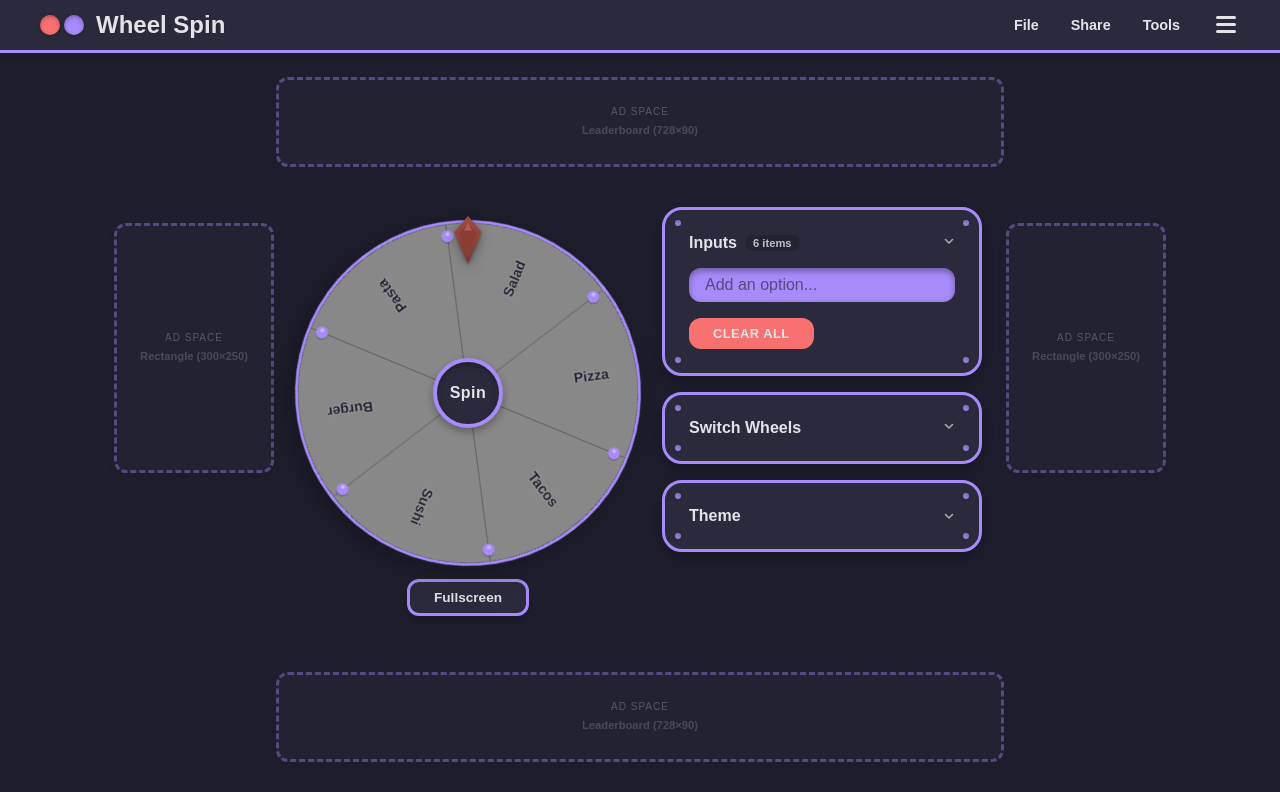
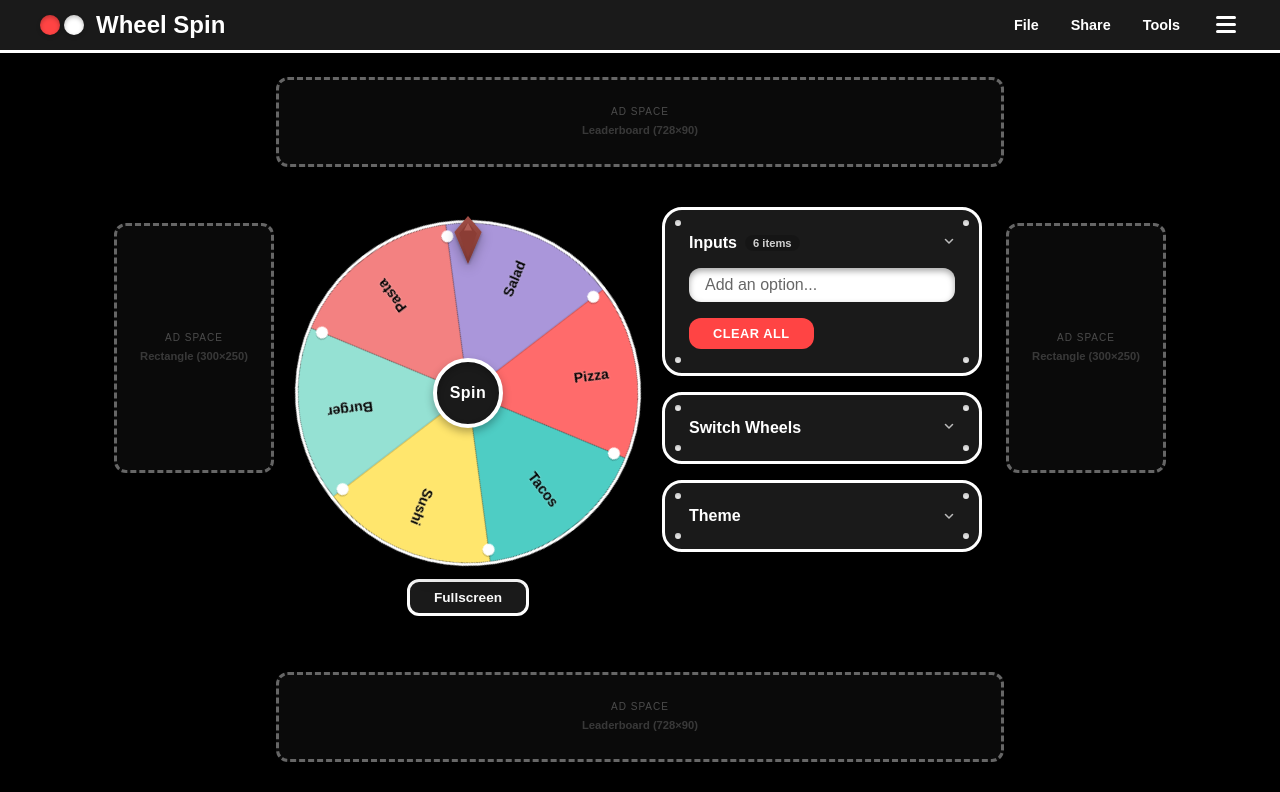
Before and after one commit to sambrott/picker-wheel, a React (Vite) app: page / in a window 1280 px wide. Shown: the top 792 px of the page. Built offline with nearby package versions, Linux system fonts and the light colour scheme; a web font is replaced by a local one.

Commit message:
Revert "Update dark/light themes with softer purple accent colors"
This reverts commit 5c522ddb64d526b8a9529d577754fc3fdf9e0acf.

```diff
--- a/src/styles/themes.css
+++ b/src/styles/themes.css
@@ -2,32 +2,42 @@
 
 /* ========================================
    THEME 1: DARK (Default - Free)
-   Soft dark with purple accent - easy on eyes
+   Monochrome black primary, white accents
    ======================================== */
 [data-theme="dark"] {
-  --color-primary-1: #1E1E2E;
-  --color-primary-2: #2A2A3C;
-  --color-primary-3: #363649;
-  --color-accent: #A78BFA;
-  --color-accent-muted: rgba(167, 139, 250, 0.7);
-  --color-background: #1E1E2E;
-  --color-surface: #2A2A3C;
-  --color-surface-dark: #16161F;
-  --color-text: #E4E4E7;
-  --color-text-dark: #1E1E2E;
-  --color-text-muted: rgba(228, 228, 231, 0.6);
-  --color-highlight: #A78BFA;
-  --color-danger: #F87171;
+  --color-primary-1: #000000;
+  --color-primary-2: #1A1A1A;
+  --color-primary-3: #2D2D2D;
+  --color-accent: #FFFFFF;
+  --color-accent-muted: rgba(255, 255, 255, 0.7);
+  --color-background: #000000;
+  --color-surface: #1A1A1A;
+  --color-surface-dark: #0A0A0A;
+  --color-text: #FFFFFF;
+  --color-text-dark: #000000;
+  --color-text-muted: rgba(255, 255, 255, 0.6);
+  --color-highlight: #FFFFFF;
+  --color-danger: #FF4444;
 
-  /* Soft colorful wheel segment colors */
-  --wheel-seg-1: #A78BFA;
-  --wheel-seg-2: #67E8F9;
-  --wheel-seg-3: #FCD34D;
-  --wheel-seg-4: #F87171;
-  --wheel-seg-5: #86EFAC;
-  --wheel-seg-6: #FDA4AF;
-  --wheel-seg-7: #93C5FD;
-  --wheel-seg-8: #FDBA74;
+  /* Grayscale wheel segment colors (default) */
+  --wheel-seg-1: #FFFFFF;
+  --wheel-seg-2: #E0E0E0;
+  --wheel-seg-3: #C0C0C0;
+  --wheel-seg-4: #A0A0A0;
+  --wheel-seg-5: #808080;
+  --wheel-seg-6: #606060;
+  --wheel-seg-7: #404040;
+  --wheel-seg-8: #303030;
+
+  /* Colorful wheel segment colors (when enabled) */
+  --wheel-color-1: #FF6B6B;
+  --wheel-color-2: #4ECDC4;
+  --wheel-color-3: #FFE66D;
+  --wheel-color-4: #95E1D3;
+  --wheel-color-5: #F38181;
+  --wheel-color-6: #AA96DA;
+  --wheel-color-7: #FCBAD3;
+  --wheel-color-8: #A8D8EA;
 
   /* No special effects */
   --glow-effect: none;
@@ -36,32 +46,42 @@
 
 /* ========================================
    THEME 2: LIGHT (Free)
-   Soft light with purple accent - easy on eyes
+   Monochrome white primary, black accents
    ======================================== */
 [data-theme="light"] {
-  --color-primary-1: #FAFAFA;
-  --color-primary-2: #F4F4F5;
-  --color-primary-3: #E4E4E7;
-  --color-accent: #7C3AED;
-  --color-accent-muted: rgba(124, 58, 237, 0.7);
-  --color-background: #FAFAFA;
-  --color-surface: #FFFFFF;
-  --color-surface-dark: #F4F4F5;
-  --color-text: #27272A;
-  --color-text-dark: #FAFAFA;
-  --color-text-muted: rgba(39, 39, 42, 0.6);
-  --color-highlight: #7C3AED;
-  --color-danger: #DC2626;
+  --color-primary-1: #FFFFFF;
+  --color-primary-2: #F5F5F5;
+  --color-primary-3: #E8E8E8;
+  --color-accent: #000000;
+  --color-accent-muted: rgba(0, 0, 0, 0.7);
+  --color-background: #FFFFFF;
+  --color-surface: #F5F5F5;
+  --color-surface-dark: #EBEBEB;
+  --color-text: #000000;
+  --color-text-dark: #FFFFFF;
+  --color-text-muted: rgba(0, 0, 0, 0.6);
+  --color-highlight: #000000;
+  --color-danger: #D32F2F;
 
-  /* Soft colorful wheel segment colors */
-  --wheel-seg-1: #8B5CF6;
-  --wheel-seg-2: #06B6D4;
-  --wheel-seg-3: #F59E0B;
-  --wheel-seg-4: #EF4444;
-  --wheel-seg-5: #22C55E;
-  --wheel-seg-6: #EC4899;
-  --wheel-seg-7: #3B82F6;
-  --wheel-seg-8: #F97316;
+  /* Grayscale wheel segment colors (default) */
+  --wheel-seg-1: #1A1A1A;
+  --wheel-seg-2: #333333;
+  --wheel-seg-3: #4D4D4D;
+  --wheel-seg-4: #666666;
+  --wheel-seg-5: #808080;
+  --wheel-seg-6: #999999;
+  --wheel-seg-7: #B3B3B3;
+  --wheel-seg-8: #CCCCCC;
+
+  /* Colorful wheel segment colors (when enabled) */
+  --wheel-color-1: #E53935;
+  --wheel-color-2: #1E88E5;
+  --wheel-color-3: #43A047;
+  --wheel-color-4: #FB8C00;
+  --wheel-color-5: #8E24AA;
+  --wheel-color-6: #00ACC1;
+  --wheel-color-7: #FFB300;
+  --wheel-color-8: #D81B60;
 
   /* No special effects */
   --glow-effect: none;
@@ -87,15 +107,25 @@
   --color-highlight: #00ffff;
   --color-danger: #ff0055;
 
-  /* Wheel segment colors - neon palette */
-  --wheel-seg-1: #00ffff;
-  --wheel-seg-2: #ff00ff;
-  --wheel-seg-3: #00ff00;
-  --wheel-seg-4: #ff0055;
-  --wheel-seg-5: #ffff00;
-  --wheel-seg-6: #ff6600;
-  --wheel-seg-7: #9900ff;
-  --wheel-seg-8: #00aaff;
+  /* Grayscale wheel segment colors */
+  --wheel-seg-1: #E0E0E0;
+  --wheel-seg-2: #C0C0C0;
+  --wheel-seg-3: #A0A0A0;
+  --wheel-seg-4: #808080;
+  --wheel-seg-5: #606060;
+  --wheel-seg-6: #505050;
+  --wheel-seg-7: #404040;
+  --wheel-seg-8: #303030;
+
+  /* Colorful wheel segment colors - neon palette */
+  --wheel-color-1: #00ffff;
+  --wheel-color-2: #ff00ff;
+  --wheel-color-3: #00ff00;
+  --wheel-color-4: #ff0055;
+  --wheel-color-5: #ffff00;
+  --wheel-color-6: #ff6600;
+  --wheel-color-7: #9900ff;
+  --wheel-color-8: #00aaff;
 
   /* Neon glow effects */
   --glow-effect: 0 0 10px currentColor, 0 0 20px currentColor, 0 0 40px currentColor;
@@ -133,14 +163,12 @@
   box-shadow:
     0 0 10px rgba(255, 0, 255, 0.2),
     0 0 20px rgba(255, 0, 255, 0.1);
-  border: 1px solid rgba(255, 0, 255, 0.3);
 }
 
 [data-theme="cyberpunk"] .tool-settings {
   box-shadow:
     0 0 10px rgba(0, 255, 255, 0.2),
     0 0 20px rgba(0, 255, 255, 0.1);
-  border: 1px solid rgba(0, 255, 255, 0.3);
 }
 
 [data-theme="cyberpunk"] .btn-primary {
@@ -170,11 +198,10 @@
   filter: drop-shadow(0 0 8px rgba(255, 0, 255, 0.6));
 }
 
-[data-theme="cyberpunk"] .result-modal-content {
+[data-theme="cyberpunk"] .modal-content {
   box-shadow:
     0 0 30px rgba(0, 255, 255, 0.4),
     0 0 60px rgba(255, 0, 255, 0.2);
-  border: 1px solid rgba(0, 255, 255, 0.5);
 }
 
 /* ========================================
@@ -196,15 +223,25 @@
   --color-highlight: #F5D547;
   --color-danger: #C44536;
 
-  /* Wheel segment colors */
-  --wheel-seg-1: #E07B39;
-  --wheel-seg-2: #4CA64C;
-  --wheel-seg-3: #E8C547;
-  --wheel-seg-4: #C44536;
-  --wheel-seg-5: #8B6914;
-  --wheel-seg-6: #5DBB5D;
-  --wheel-seg-7: #D4A84B;
-  --wheel-seg-8: #E89B5C;
+  /* Grayscale wheel segment colors */
+  --wheel-seg-1: #F5E6D3;
+  --wheel-seg-2: #D4C4B0;
+  --wheel-seg-3: #B3A28E;
+  --wheel-seg-4: #92816C;
+  --wheel-seg-5: #71604A;
+  --wheel-seg-6: #5A4D3C;
+  --wheel-seg-7: #433A2E;
+  --wheel-seg-8: #2C2720;
+
+  /* Colorful wheel segment colors */
+  --wheel-color-1: #E07B39;
+  --wheel-color-2: #4CA64C;
+  --wheel-color-3: #E8C547;
+  --wheel-color-4: #C44536;
+  --wheel-color-5: #8B6914;
+  --wheel-color-6: #5DBB5D;
+  --wheel-color-7: #D4A84B;
+  --wheel-color-8: #E89B5C;
 
   --glow-effect: none;
   --glow-intensity: 0;
@@ -229,15 +266,25 @@
   --color-highlight: #00D4AA;
   --color-danger: #FF6B6B;
 
-  /* Wheel segment colors */
-  --wheel-seg-1: #00D4AA;
-  --wheel-seg-2: #00B4D8;
-  --wheel-seg-3: #0096C7;
-  --wheel-seg-4: #0077B6;
-  --wheel-seg-5: #48CAE4;
-  --wheel-seg-6: #90E0EF;
-  --wheel-seg-7: #00A896;
-  --wheel-seg-8: #02C39A;
+  /* Grayscale wheel segment colors */
+  --wheel-seg-1: #D0E8F0;
+  --wheel-seg-2: #A8C8D8;
+  --wheel-seg-3: #80A8C0;
+  --wheel-seg-4: #5888A8;
+  --wheel-seg-5: #406890;
+  --wheel-seg-6: #304878;
+  --wheel-seg-7: #203860;
+  --wheel-seg-8: #102848;
+
+  /* Colorful wheel segment colors */
+  --wheel-color-1: #00D4AA;
+  --wheel-color-2: #00B4D8;
+  --wheel-color-3: #0096C7;
+  --wheel-color-4: #0077B6;
+  --wheel-color-5: #48CAE4;
+  --wheel-color-6: #90E0EF;
+  --wheel-color-7: #00A896;
+  --wheel-color-8: #02C39A;
 
   --glow-effect: none;
   --glow-intensity: 0;
@@ -262,15 +309,25 @@
   --color-highlight: #FFB347;
   --color-danger: #FF6B9D;
 
-  /* Wheel segment colors */
-  --wheel-seg-1: #FF6B6B;
-  --wheel-seg-2: #FF8E72;
-  --wheel-seg-3: #FFB347;
-  --wheel-seg-4: #FFD93D;
-  --wheel-seg-5: #C44569;
-  --wheel-seg-6: #F78FB3;
-  --wheel-seg-7: #FF9A8B;
-  --wheel-seg-8: #FECDA6;
+  /* Grayscale wheel segment colors */
+  --wheel-seg-1: #F0D8E0;
+  --wheel-seg-2: #D0B0C0;
+  --wheel-seg-3: #B088A0;
+  --wheel-seg-4: #906080;
+  --wheel-seg-5: #704060;
+  --wheel-seg-6: #583050;
+  --wheel-seg-7: #402040;
+  --wheel-seg-8: #281030;
+
+  /* Colorful wheel segment colors */
+  --wheel-color-1: #FF6B6B;
+  --wheel-color-2: #FF8E72;
+  --wheel-color-3: #FFB347;
+  --wheel-color-4: #FFD93D;
+  --wheel-color-5: #C44569;
+  --wheel-color-6: #F78FB3;
+  --wheel-color-7: #FF9A8B;
+  --wheel-color-8: #FECDA6;
 
   --glow-effect: none;
   --glow-intensity: 0;
@@ -295,15 +352,25 @@
   --color-highlight: #C4A35A;
   --color-danger: #D35400;
 
-  /* Wheel segment colors */
-  --wheel-seg-1: #8FBC8F;
-  --wheel-seg-2: #6B8E23;
-  --wheel-seg-3: #C4A35A;
-  --wheel-seg-4: #8B7355;
-  --wheel-seg-5: #556B2F;
-  --wheel-seg-6: #9ACD32;
-  --wheel-seg-7: #BDB76B;
-  --wheel-seg-8: #6B8E23;
+  /* Grayscale wheel segment colors */
+  --wheel-seg-1: #D8E0D0;
+  --wheel-seg-2: #B8C8A8;
+  --wheel-seg-3: #98B080;
+  --wheel-seg-4: #789858;
+  --wheel-seg-5: #588040;
+  --wheel-seg-6: #406830;
+  --wheel-seg-7: #305020;
+  --wheel-seg-8: #203810;
+
+  /* Colorful wheel segment colors */
+  --wheel-color-1: #8FBC8F;
+  --wheel-color-2: #6B8E23;
+  --wheel-color-3: #C4A35A;
+  --wheel-color-4: #8B7355;
+  --wheel-color-5: #556B2F;
+  --wheel-color-6: #9ACD32;
+  --wheel-color-7: #BDB76B;
+  --wheel-color-8: #6B8E23;
 
   --glow-effect: none;
   --glow-intensity: 0;
```
